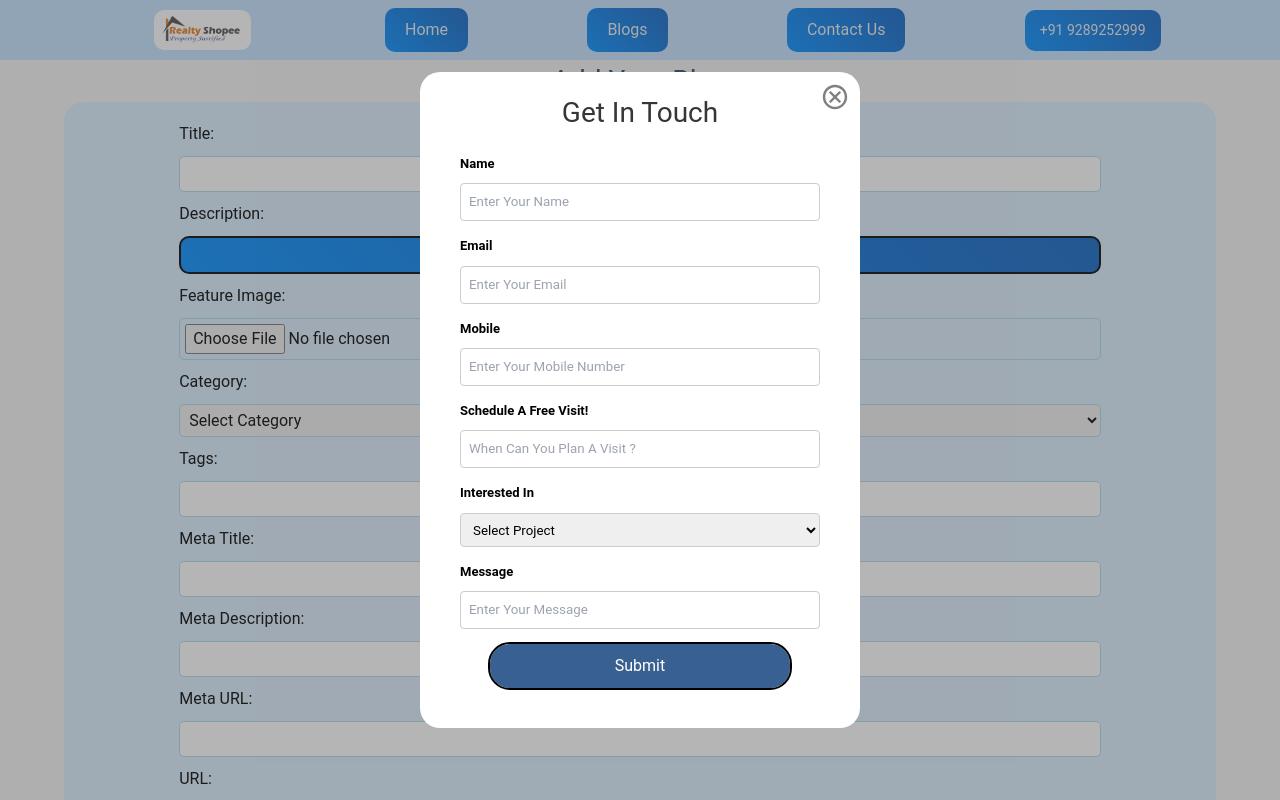
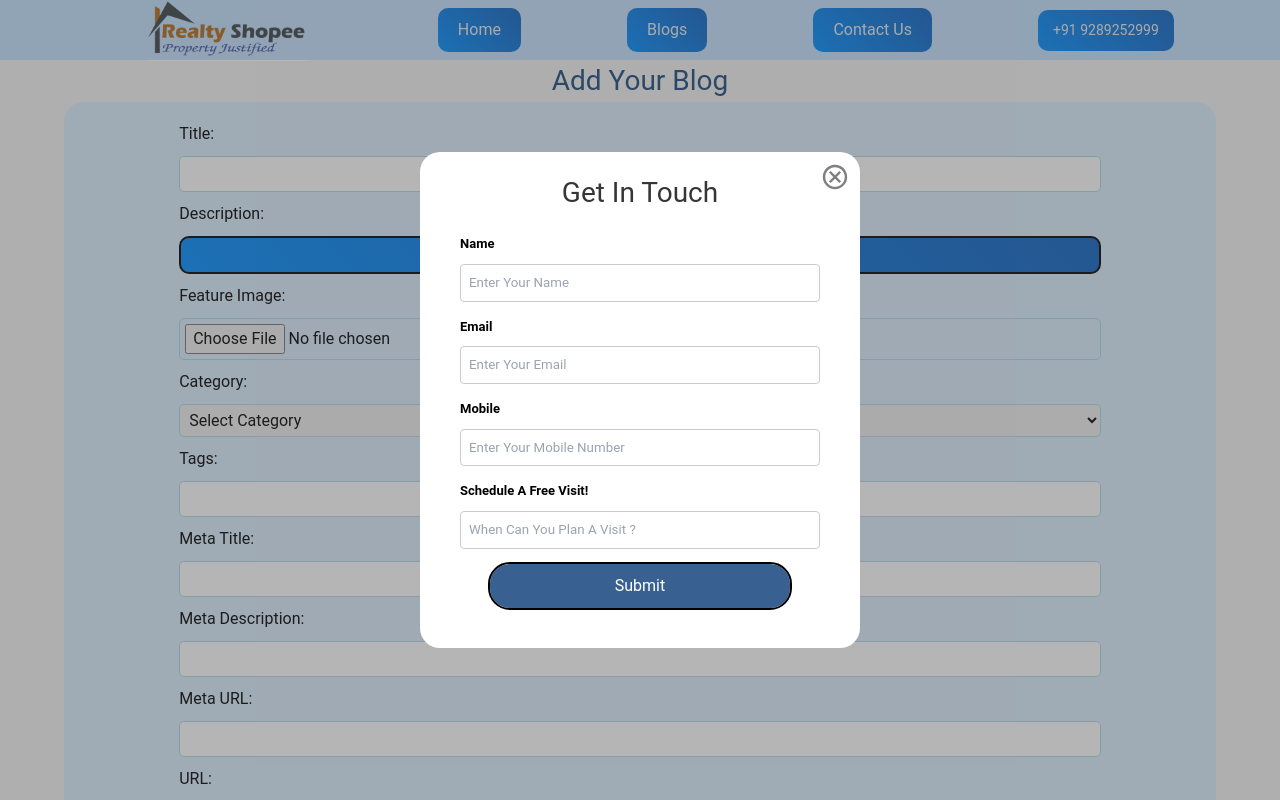
Before and after one commit to harshdubey1198/Realty-shopee-react, a React (Create React App) app: page /add-blogs in a window 1280 px wide. Shown: the top 800 px of the page. Built offline with nearby package versions, Linux system fonts and the light colour scheme; sample sign-in values are in the browser's storage.

Commit message:
ui + Blogs section customised

```diff
--- a/src/App.css
+++ b/src/App.css
@@ -2141,6 +2141,13 @@ display: flex;
 flex-direction: column;
 align-items: center;
 position: relative;
+width:100%;
+padding-top: 30px;
+}
+@media (width<971px){
+  .blog-div  h1{
+    display: none;
+  }
 }
 .banner-blog h1{
   position: absolute;
@@ -2173,6 +2180,9 @@ p{
 }
 .r-logo{
   background: none !important;
+  img{
+    mix-blend-mode: multiply !important;
+  }
 }
 .blog-div h1{
   width: 70%;
@@ -2710,10 +2720,11 @@ footer{
   font-family: math;
 }
 .pd-logo{
-  background: white;
-  height: 40px;
+  /* background: white; */
+  height: 61px !important;
+  mix-blend-mode:multiply;
   border-radius: 10px;
-  padding: 5px;
+  padding: 0px !important;
 }
 .pd-nav{
   position: fixed;
@@ -2726,7 +2737,7 @@ footer{
   display: flex;
   flex-direction: row;
   align-items: center;
-  justify-content: space-between;
+  justify-content: space-evenly;
   /* padding: 0 20px; */
   z-index: 11;
   h2{
@@ -3390,7 +3401,7 @@ footer{
 }
 .pd-logo {
     padding: 5px;
-    height: 25px;
+    height: 42px !important ;
 }
 .pd-p3{
   flex-direction: column;
--- a/src/Components/Overlay.jsx
+++ b/src/Components/Overlay.jsx
@@ -9,8 +9,8 @@ const Overlay = ({ onClose, onFormSubmit }) => {
     email: '',
     mobile: '',
     whenCanYouPlanAVisit: '',
-    preferredProject: '',
-    message: ''
+    // preferredProject: '',
+    // message: ''
   });
 
   const handleInputChange = (event) => {
@@ -42,8 +42,8 @@ const Overlay = ({ onClose, onFormSubmit }) => {
           email: '',
           mobile: '',
           whenCanYouPlanAVisit: '',
-          preferredProject: '',
-          message: ''
+          // preferredProject: '',
+          // message: ''
         });
         // Close overlay form after successful submission
         onFormSubmit(true);
@@ -111,7 +111,7 @@ const Overlay = ({ onClose, onFormSubmit }) => {
               required
               />
           </div>
-          <div className="form-group">
+          {/* <div className="form-group">
             <label htmlFor="preferredProject">Interested In</label>
             <select
               id="preferredProject"
@@ -136,7 +136,7 @@ const Overlay = ({ onClose, onFormSubmit }) => {
               onChange={handleInputChange}
               required
             />
-          </div>
+          </div> */}
           <button type="submit" className="submit-button">
             Submit
           </button>
--- a/src/Pages/BlogDetail.jsx
+++ b/src/Pages/BlogDetail.jsx
@@ -94,7 +94,7 @@ function BlogDetail() {
   if (loading) {
     return (
       <div className='blogloading'>
-        <header className='pd-nav'>
+        <header className='pd-nav blue-nav'>
           <h2>
             <img src="https://www.realtyshopee.com/static/media/Realty%20shopee%20main%20logo.db6affde1f766278cf09.png" className='pd-logo' alt='Realty-Shopee-blogs' />
           </h2>
@@ -111,7 +111,7 @@ function BlogDetail() {
   if (error) {
     return (
       <div className='blognf'>
-        <header className='pd-nav'>
+        <header className='pd-nav blue-nav'>
           <h2>
             <img src="https://www.realtyshopee.com/static/media/Realty%20shopee%20main%20logo.db6affde1f766278cf09.png" className='pd-logo' alt='Realty-Shopee-blogs' />
           </h2>
@@ -133,7 +133,7 @@ function BlogDetail() {
   if (!blog) {
     return (
       <div className='blognf'>
-        <header className='pd-nav'>
+        <header className='pd-nav blue-nav'>
           <h2>
             <img src="https://www.realtyshopee.com/static/media/Realty%20shopee%20main%20logo.db6affde1f766278cf09.png" className='pd-logo' alt='Realty-Shopee-blogs' />
           </h2>
@@ -155,7 +155,7 @@ function BlogDetail() {
         <meta name="description" content={blog.meta_description || blog.description} />
         <meta name="keywords" content={(blog.meta_keywords || []).join(', ')} />
       </Helmet>
-      <header className='pd-nav'>
+      <header className='pd-nav blue-nav'>
         <h2><Link to="https://www.realtyshopee.com" className='r-logo'><img src="https://www.realtyshopee.com/static/media/Realty%20shopee%20main%20logo.db6affde1f766278cf09.png" className='pd-logo' alt='Realty-Shopee-blogs' /></Link></h2>
         <a href="/" target="_blank"><span>Home</span><span><FcHome /></span></a>
         <a href="/blogs" target="_blank"><span>Blogs</span><span><FcDocument /></span></a>
--- a/src/Pages/Blogs.jsx
+++ b/src/Pages/Blogs.jsx
@@ -15,10 +15,12 @@ function Blogs() {
   const loader = <Loader type="ball-pulse-sync" />;
 
   useEffect(() => {
+    console.log('Fetching blogs...');
     const fetchBlogs = async () => {
       try {
         const response = await axios.get('https://realty-react-backend.onrender.com/blogs');
         setBlogs(response.data);
+        // console.log('Blogs fetched:', response.data);
       } catch (error) {
         console.error('Error fetching blogs:', error);
       }
--- a/src/Pages/Contact.css
+++ b/src/Pages/Contact.css
@@ -1,7 +1,8 @@
 /* App.css */
 
 .contact-us-page {
-    padding: 50px;
+    padding: 10px;
+    /* padding-top: 20px !important; */
     background-color: #f9f9f9;
     display: flex;
     flex-direction: column;
--- a/src/Pages/ContactUs.jsx
+++ b/src/Pages/ContactUs.jsx
@@ -11,8 +11,8 @@ function ContactUs() {
         email: "",
         mobile: "",
         whenCanYouPlanAVisit: "",
-        preferredProject: "",
-        message: ""
+        // preferredProject: "",
+        // message: ""
     });
 
     const handleInputChange = (event) => {
@@ -46,8 +46,8 @@ function ContactUs() {
                     email: "",
                     mobile: "",
                     whenCanYouPlanAVisit: "",
-                    preferredProject: "",
-                    message: ""
+                    // preferredProject: "",
+//                     message: ""
                 });
             } else {
                 console.error("Failed to submit form:", response.statusText);
@@ -120,7 +120,7 @@ function ContactUs() {
                             required
                         />
                     </div>
-                    <div className='form-group'>
+                    {/* <div className='form-group'>
                         <label htmlFor='preferredProject'>Interested In</label>
                         <select
                             id='preferredProject'
@@ -144,7 +144,7 @@ function ContactUs() {
                             onChange={handleInputChange}
                             required
                         />
-                    </div>
+                    </div> */}
                     <button type='submit' className='submit-button'>Submit</button>
                 </div>
             </form>
--- a/src/Pages/ResidentialProperties.jsx
+++ b/src/Pages/ResidentialProperties.jsx
@@ -44,6 +44,7 @@ function ResidentialProperties() {
   return (
     <div className='al-center'>
       <Helmet>
+
         <link rel="canonical" href="https://www.realtyshopee.com/residential-property-in-gurgaon" />
       </Helmet>
       <nav className='all-p-nav'>
```
